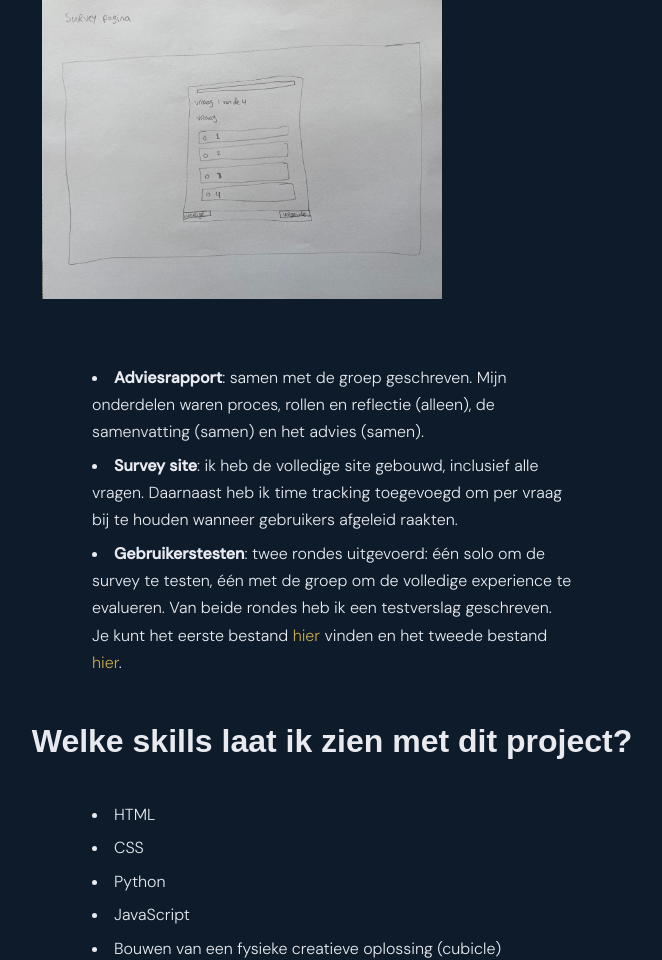
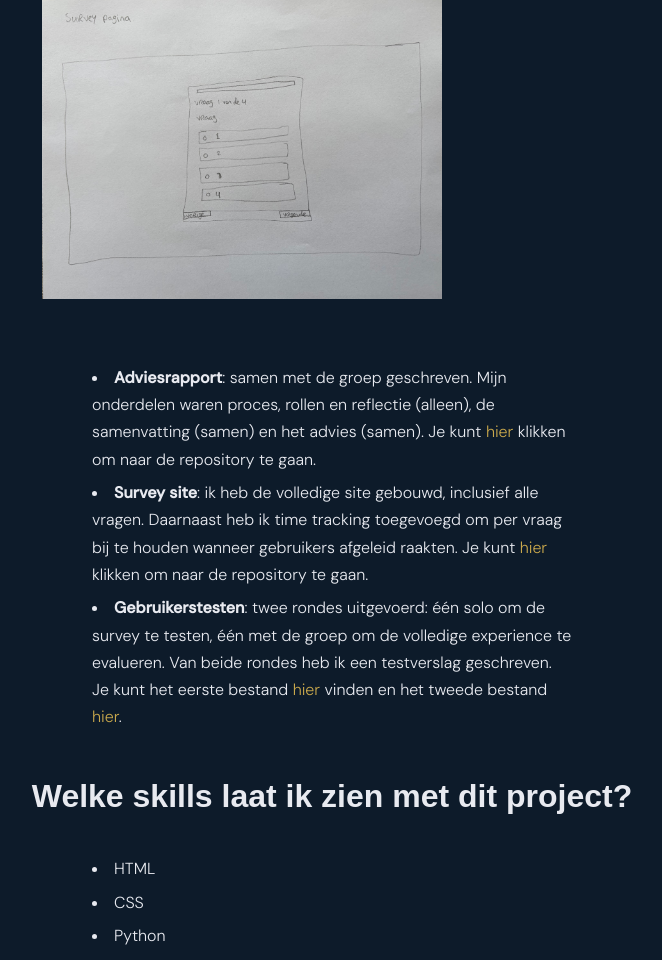
Before and after one commit to Jaydenalsemgeest/JaydenAlsemgeest.github.io, a Flask app: page /darktech in a window 1280 px wide. Shown: the part 1457-2417 px from the top of the page, without its empty margins (308-970 px from the left). Run offline with Flask 3, Linux system fonts and the light colour scheme.

Commit message:
feat: add link to repository in dark tech project description

```diff
--- a/Portfolio/templates/darktech.html
+++ b/Portfolio/templates/darktech.html
@@ -55,10 +55,13 @@
                 <li>
                     <b>Adviesrapport</b>:
                     samen met de groep geschreven. Mijn onderdelen waren proces, rollen en reflectie (alleen), de samenvatting (samen) en het advies (samen).
+                    Je kunt <a href="">hier</a> klikken om naar de repository te gaan.
+
                 </li>
                 <li>
                     <b>Survey site</b>:
                     ik heb de volledige site gebouwd, inclusief alle vragen. Daarnaast heb ik time tracking toegevoegd om per vraag bij te houden wanneer gebruikers afgeleid raakten.
+                    Je kunt <a href="https://gitlab.fdmci.hva.nl/studio/dark-tech/projects/2025-2026-semester-2/ziipeenuufii29">hier</a> klikken om naar de repository te gaan.
                 </li>
                 <li>
                     <b>Gebruikerstesten</b>:
```
